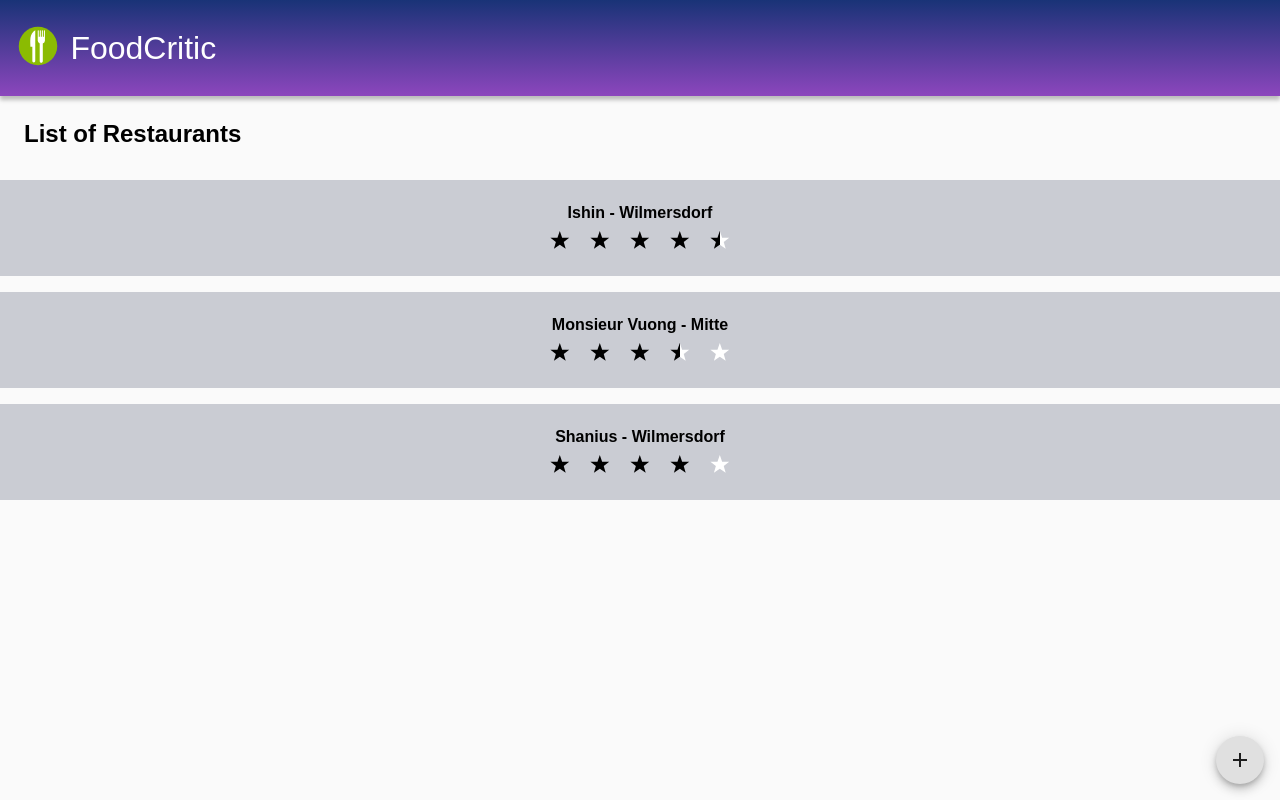
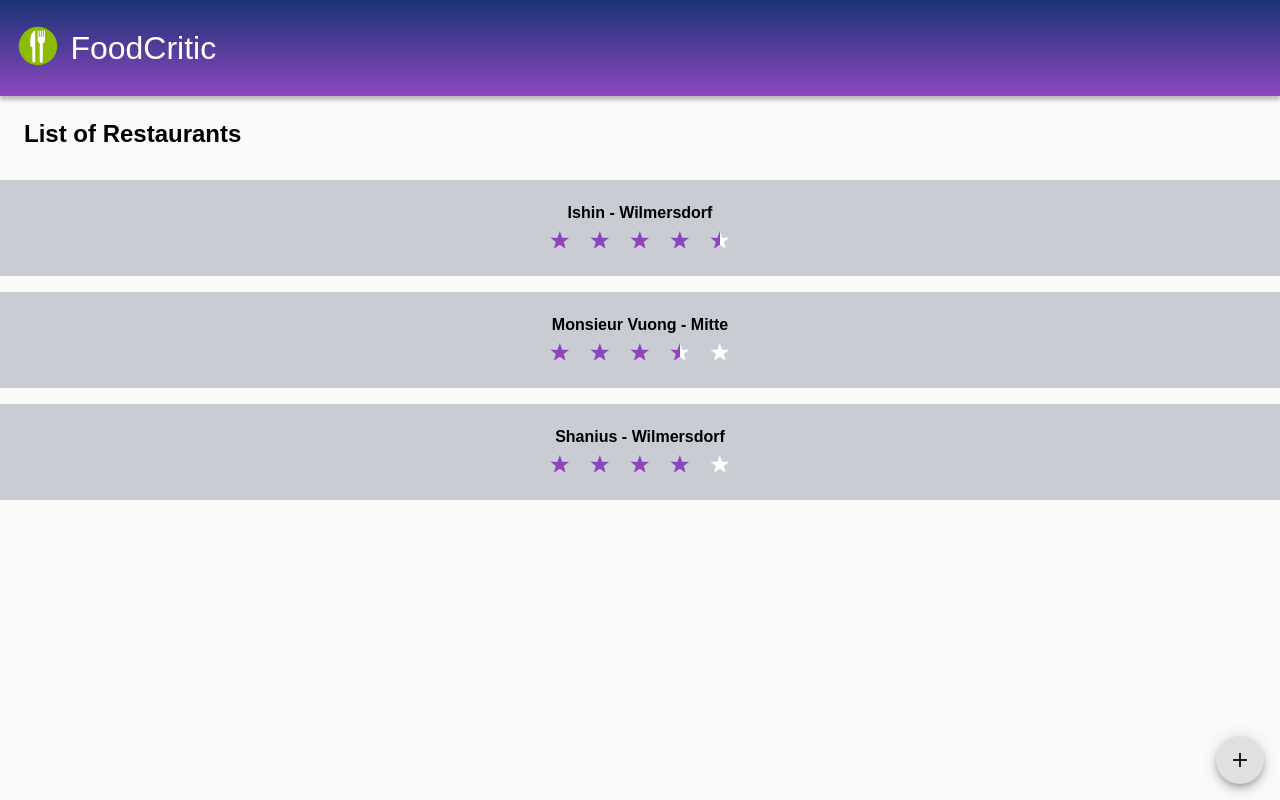
Before and after one commit to MarinaFroes/foodcritic-app, a React (Create React App) app: page /#/restaurant_list in a window 1280 px wide. Built offline with nearby package versions, Linux system fonts and the light colour scheme.

Commit message:
style: Change star rated color

```diff
--- a/src/Components/StarRating.js
+++ b/src/Components/StarRating.js
@@ -8,7 +8,7 @@ export default function StarRating({rating}) {
         numberOfStars={5}
         rating={rating}
         starDimension="20px"
-        starRatedColor="#000"
+        starRatedColor="#8C46BD"
         starEmptyColor="#fff"
         starSpacing="10px"
       />
```
